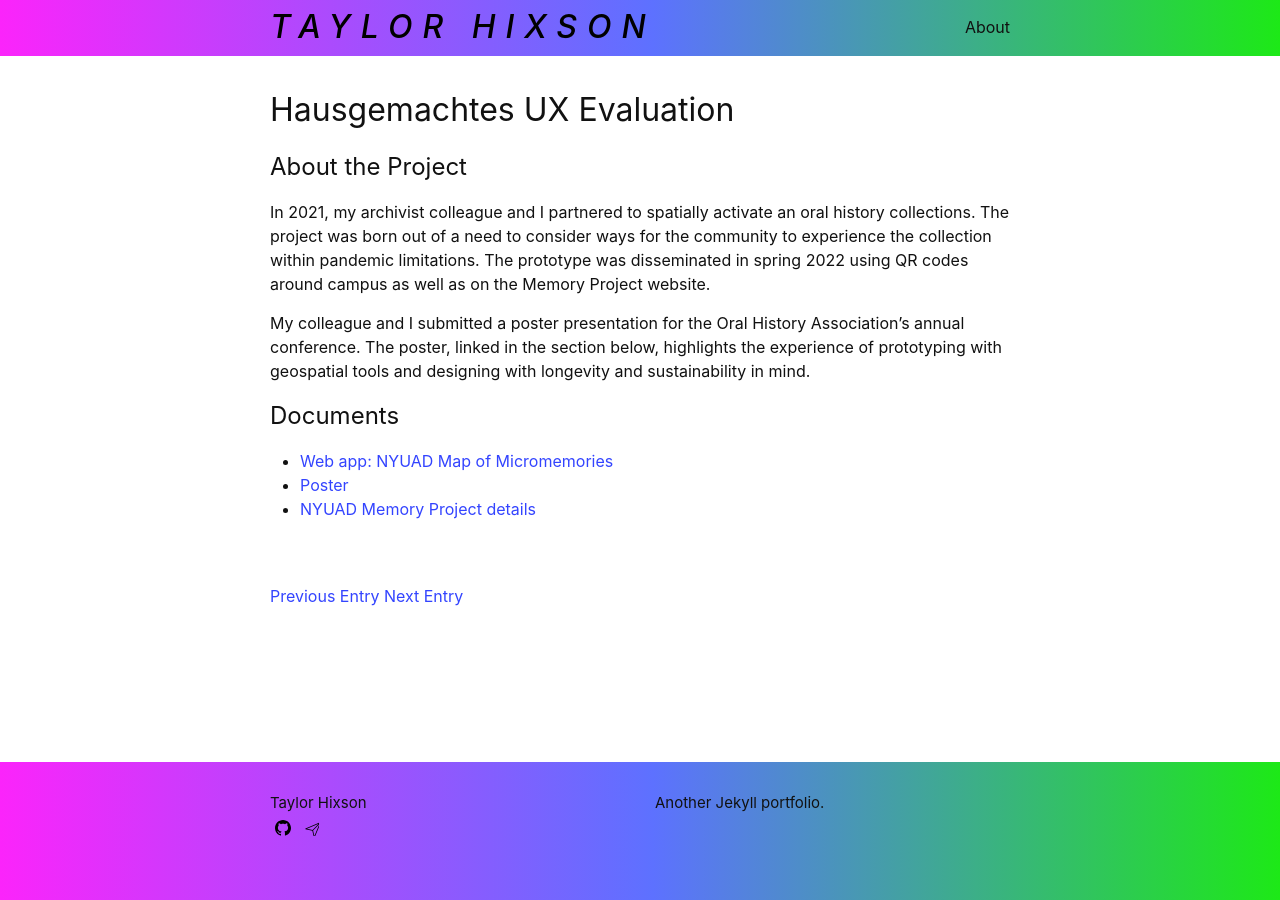
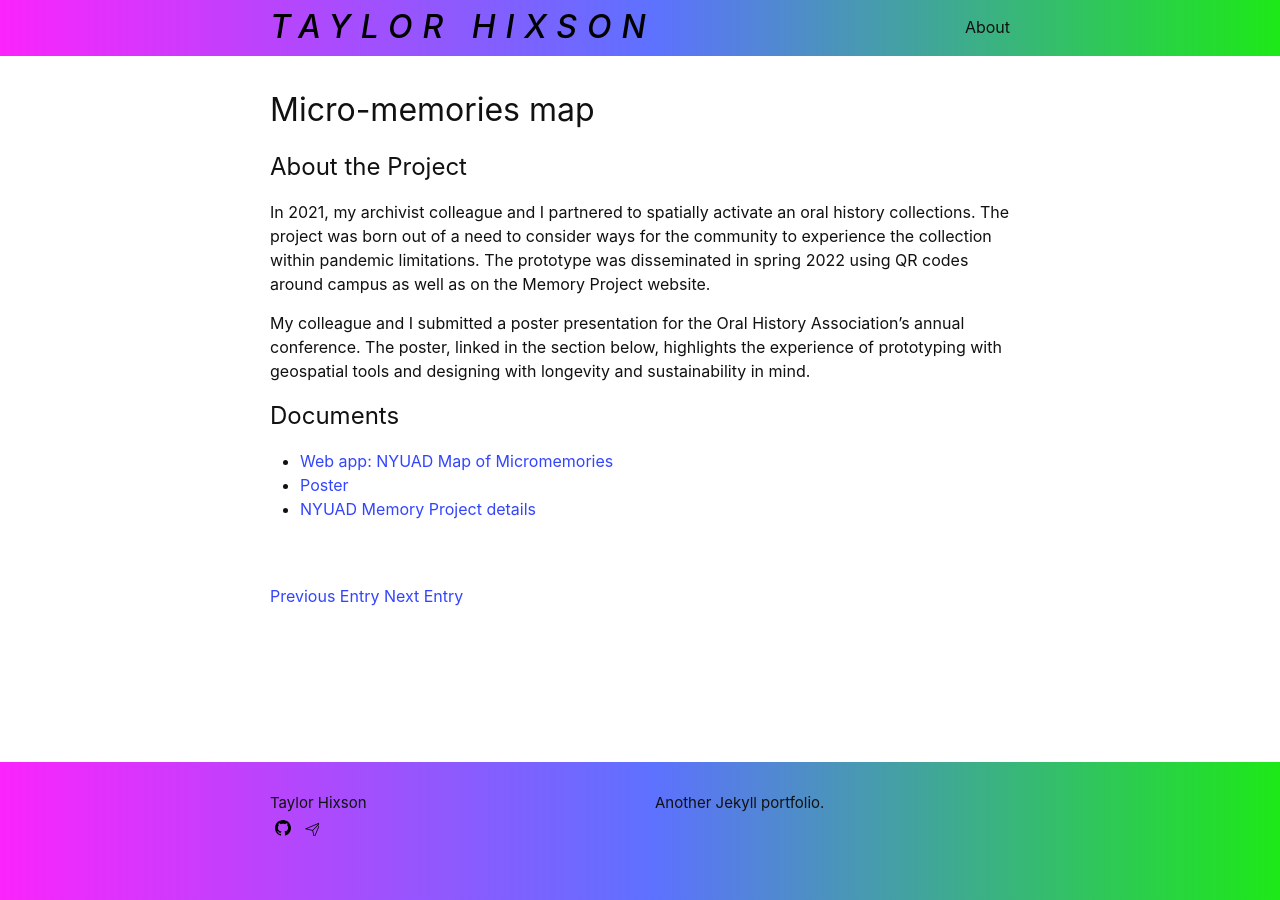
Before and after one commit to taylorhixson/taylorhixson.github.io, a Jekyll site: the page built from _posts/2021-06-29-micromemories.md, in a window 1280 px wide. Built offline with Jekyll 4.4.1, drawn with Linux system fonts in a browser that asks for light colours.

Commit message:
Update 2021-06-29-micromemories.md

```diff
--- a/_posts/2021-06-29-micromemories.md
+++ b/_posts/2021-06-29-micromemories.md
@@ -1,6 +1,6 @@
 ---
 layout: post
-title:  "Hausgemachtes UX Evaluation"
+title:  "Micro-memories map"
 date:   2021-03-30 12:39:39 +0400
 categories: jekyll update
 ---
```
